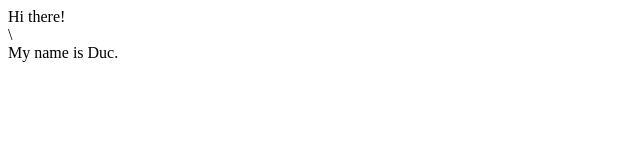
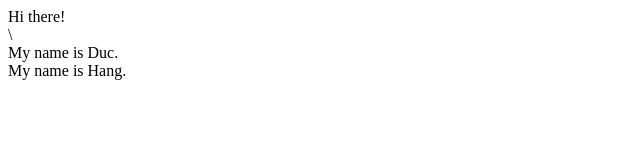
Before and after one commit to tranhuynhducHSU/demoGit, a plain HTML site: page Content.html in a window 1280 px wide. Shown: the whole page, without its empty margins (0-640 px from the left). Drawn offline with Linux system fonts and the light colour scheme.

Commit message:
them Hang

```diff
--- a/Content.html
+++ b/Content.html
@@ -4,4 +4,6 @@
 <body>
     <div>Hi there!</div>\
     <div>My name is Duc.</div>
+    <div>My name is Hang.</div>
+
 </body>
```
